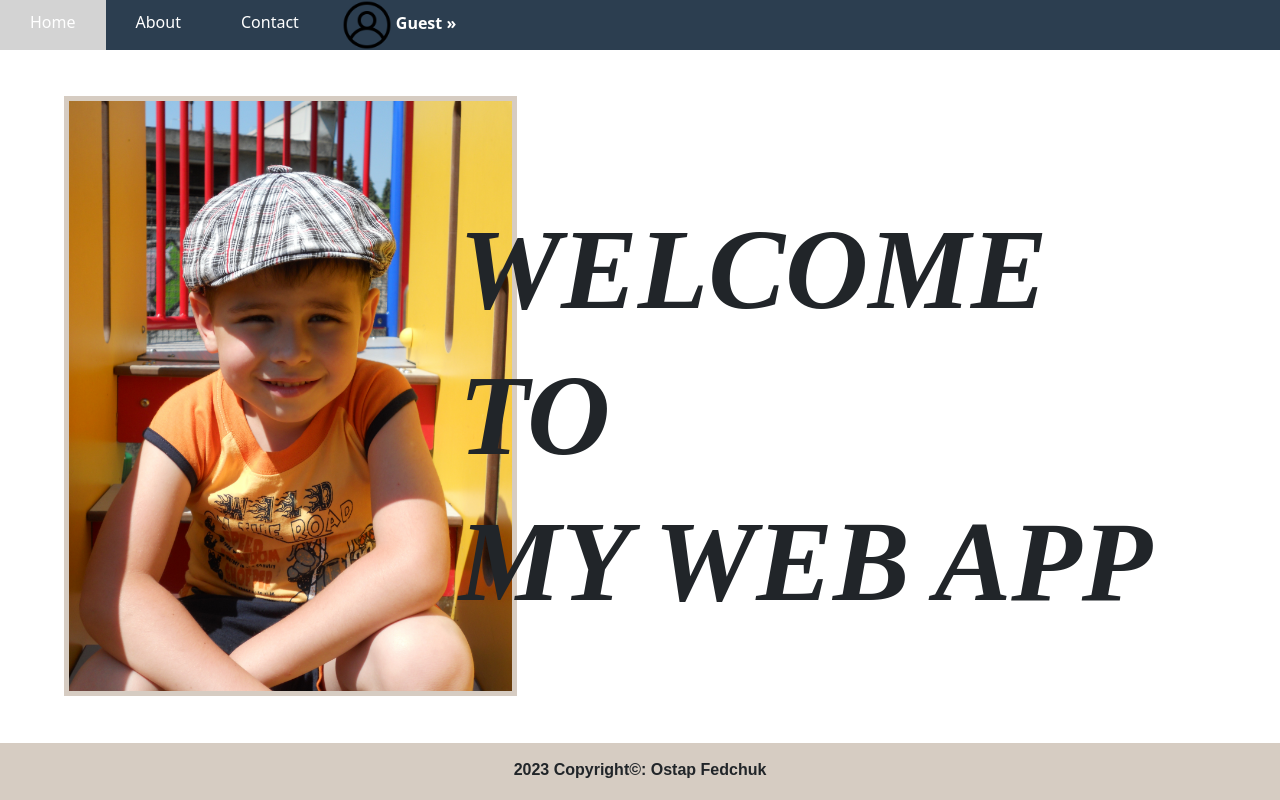
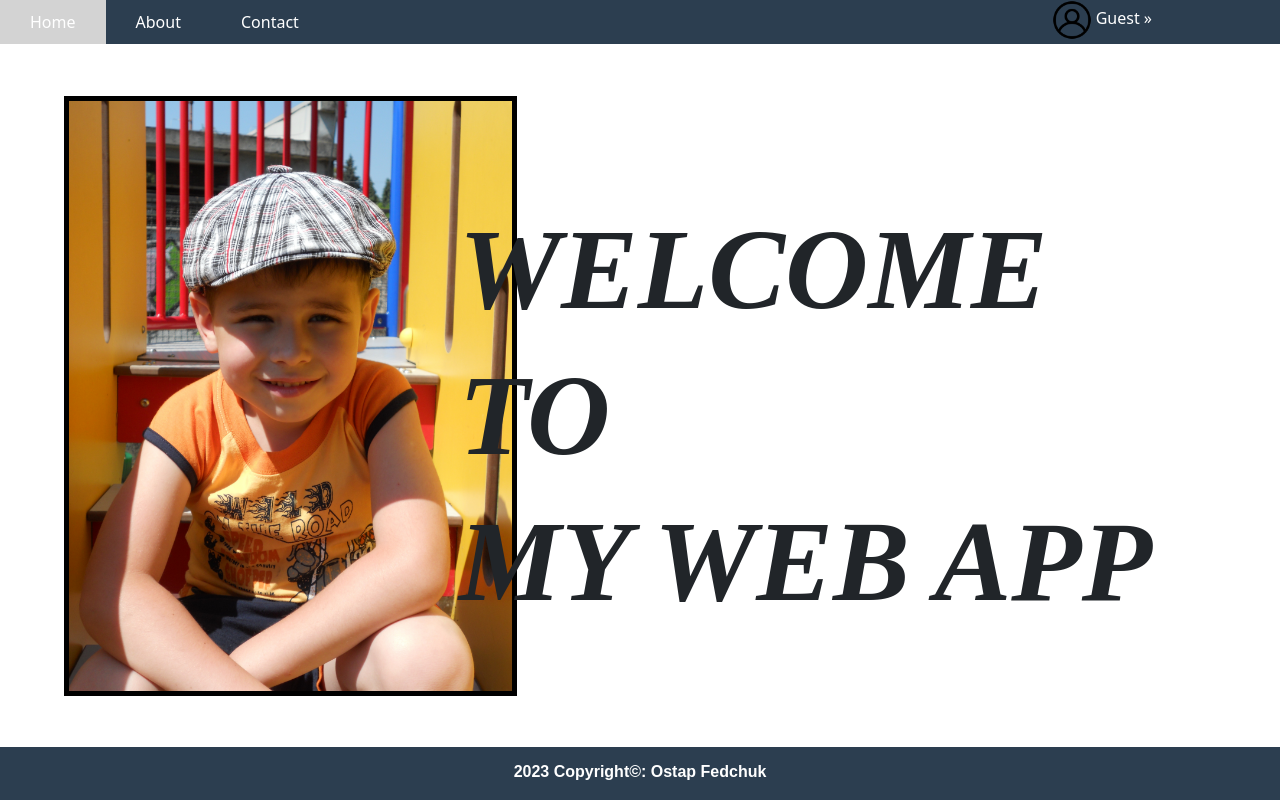
Before and after one commit to OstapFedchuk/Curriculum_Flask, a Flask app: page / in a window 1280 px wide. Run offline with Flask 3, Linux system fonts and the light colour scheme.

Commit message:
Work on Menu dropdown in index.html

```diff
--- a/static/indexstyle.css
+++ b/static/indexstyle.css
@@ -30,7 +30,6 @@ ul {
 
 .main-nav > li:hover {
     background-color: lightgrey;
-    height: 50px;
 }
 
 .main-nav > li {
@@ -47,21 +46,27 @@ ul {
 }
 
 .dropdown {
-    position: relative;
-    padding-right: 1%;
+    float: right;
+    padding-right: 10%;
     padding-left: 1%;
 }
 
 .dropdown:hover {
     background-color: lightgrey;
-    transition: transform .2s;
+    height: 44px;
 }
 
 .drop-nav {
+    margin-top: 1%;
     position: absolute;
     padding-left: 0;
     display: none;
     width: 200px;
+}
+
+.drop-nav a {
+    text-decoration: none;
+    color: white;
 }
 
 .drop-nav li:hover {
@@ -106,7 +111,7 @@ ul {
 }
 
 #myfoto {
-    border: 5px solid #d6ccc2;
+    border: 5px solid black;
     position: absolute;
     top: 12%;
     left: 0;
@@ -118,8 +123,8 @@ ul {
 
 footer {
     width: 100%;
-	border: 2px solid #d6ccc2;
-	background-color: #d6ccc2;
+    color: white;
+	background-color: #2c3e50;;
     position: fixed;
     justify-content: center;
     margin-top: 6%;
--- a/templates/index.html
+++ b/templates/index.html
@@ -15,9 +15,10 @@
             <li><a href="{{ url_for('index') }}">Home</a></li>
             <li><a href="{{ url_for('about') }}">About</a></li>
             <li><a href="{{ url_for('contact') }}">Contact</a></li>
-          <li class="dropdown">
+        </ul>
+        <div class="dropdown">
             {% block content %}
-                <img src="static/images/userfoto.png" alt="userfoto"  width="50px" height="50px" /><nobr style="color: white"><b> {{  global_username }} &raquo</b></nobr>
+                <img src="static/images/userfoto.png" alt="userfoto"  width="40px" height="40px" /><nobr style="color: white"> {{  global_username }} &raquo</nobr>
             {% endblock %}
             <ul class="drop-nav">
                 <li><a href="#">Info</a></li>
@@ -25,7 +26,7 @@
                 <li><a href="{{ url_for('register') }}">Sign Up</a></li>
                 <li><a href="{{ url_for('gitstatus')}}">Github Status</a></li>
             </ul>
-        </ul>
+        </div>
       </header>
 
     <div id="textdiv">
```
Lines whose indentation alone changed are shown as unchanged.
